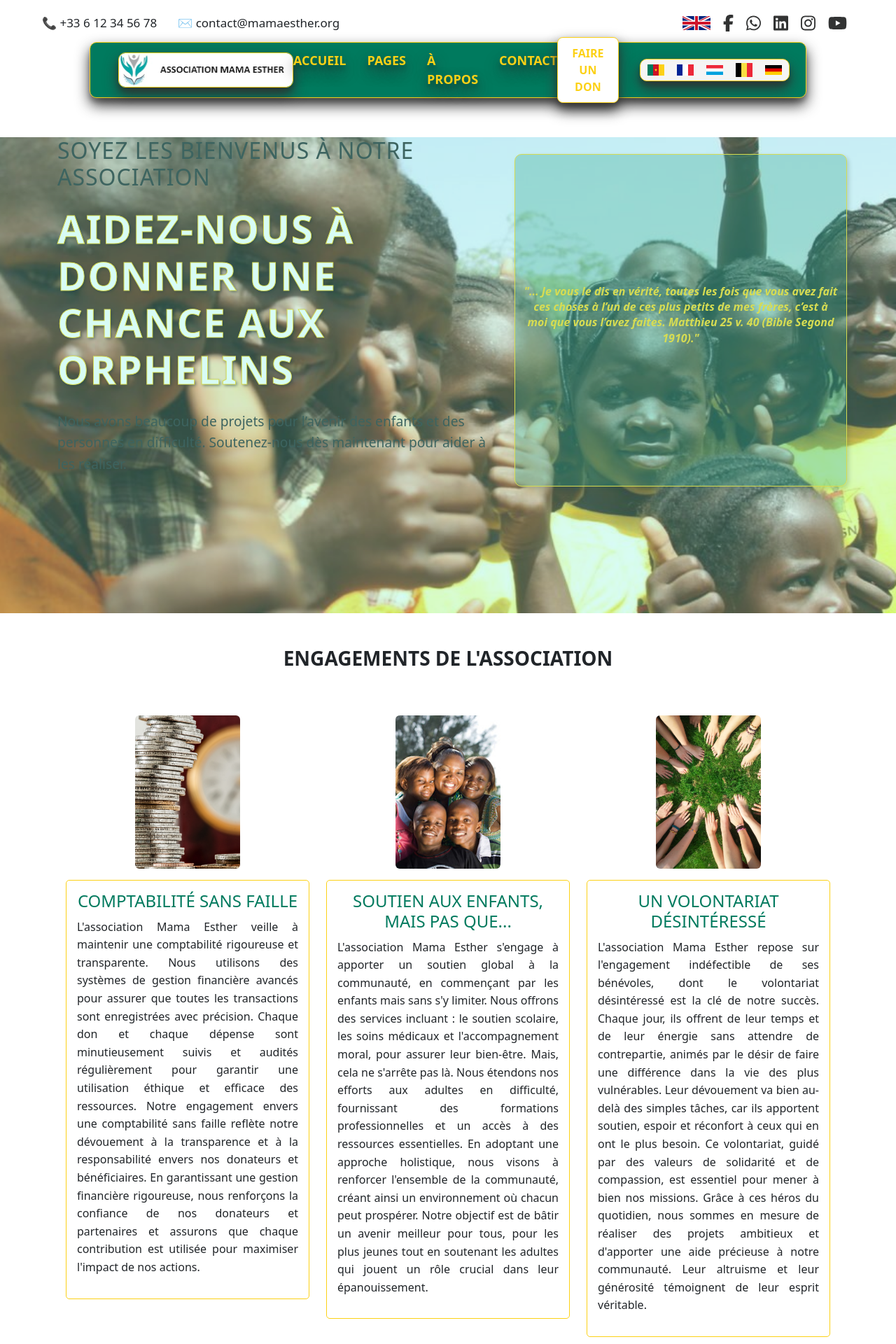
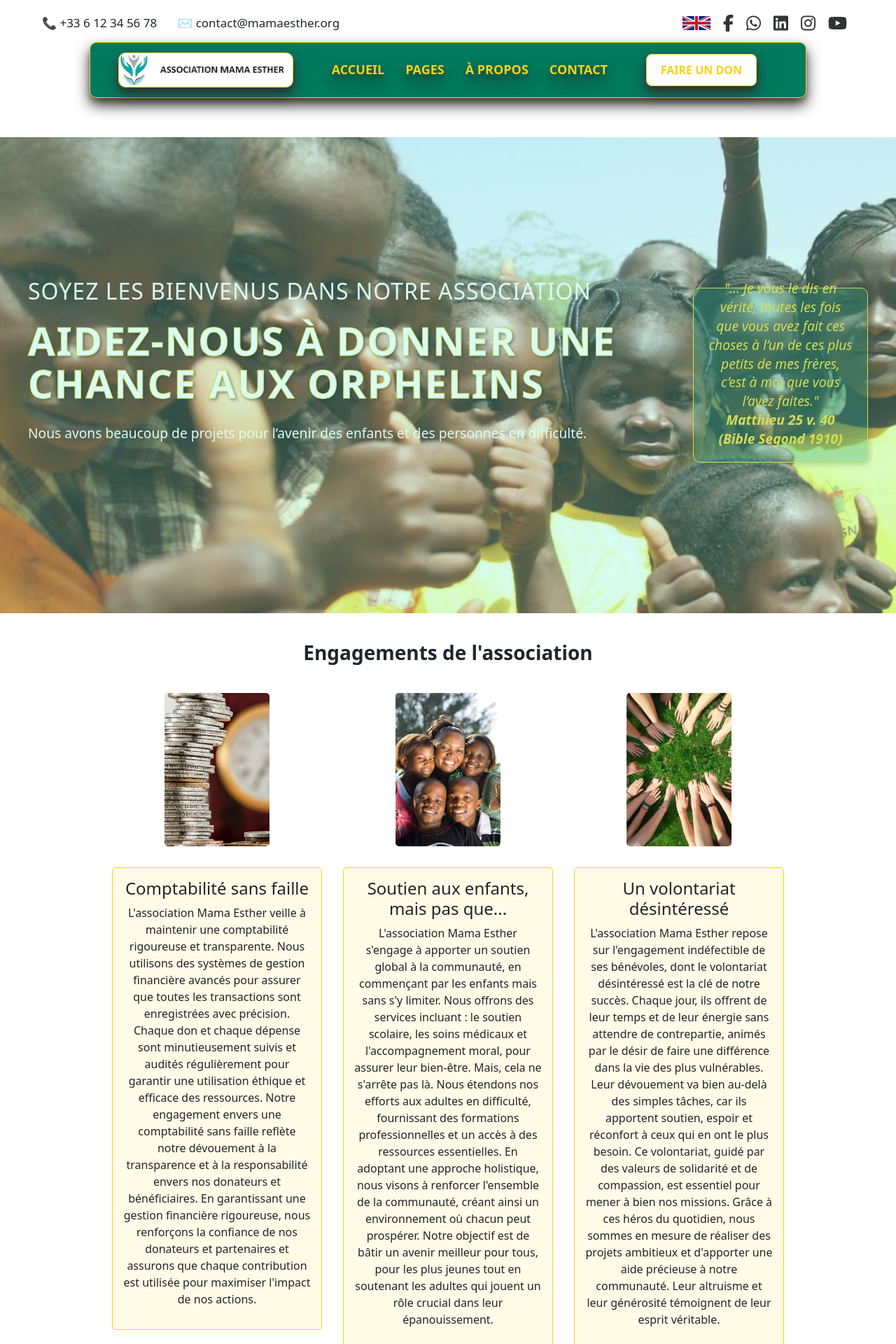
Before and after one commit to PapaG57/mama-esther-v5, a React (Vite) app: page / in a window 1280 px wide. Shown: the top 1920 px of the page at 70% size. Built offline with nearby package versions, Linux system fonts and the light colour scheme; some icons are missing.

Commit message:
corrections codes pour ajustements et finitions

```diff
--- a/index.html
+++ b/index.html
@@ -16,6 +16,9 @@
       rel="stylesheet"
       href="https://cdn.jsdelivr.net/gh/lipis/flag-icons@7.3.2/css/flag-icons.min.css" />
 
+    <link rel="stylesheet"
+      href="https://cdn.jsdelivr.net/npm/bootstrap@5.3.0/dist/css/bootstrap.min.css">
+
     <!-- Ton CSS personnalisé chargé après Bootstrap -->
     <link rel="stylesheet" href="/src/styles/header.css" />
     <link rel="stylesheet" href="/src/index.css" />
--- a/src/components/Header.jsx
+++ b/src/components/Header.jsx
@@ -11,10 +11,7 @@ import "../styles/header.css";
 import useScrollNavbar from "../utils/navbar";
 
 function Header() {
-  // Créez un ref que nous passerons à useScrollNavbar
   const navbarRef = useRef(null);
-
-  // Passez la référence au hook
   useScrollNavbar(navbarRef);
 
   return (
@@ -49,17 +46,13 @@ function Header() {
           </div>
         </div>
 
-        {/* Navbar – on ajoute le ref ici */}
+        {/* Navbar */}
         <nav className="custom-navbar" ref={navbarRef}>
           <div className="custom-navbar-container">
-            {/* Logo à gauche */}
+            {/* Logo */}
             <a className="custom-navbar-logo" href="/">
               <img src="/assets/logo-long.png" alt="Logo Association" />
             </a>
-            {/* Bouton de menu pour mobile (si besoin) */}
-            <button className="custom-navbar-toggle" type="button">
-              <span className="custom-navbar-icon"></span>
-            </button>
             {/* Liens de navigation */}
             <div className="custom-navbar-links">
               <ul className="custom-nav-list">
@@ -86,69 +79,35 @@ function Header() {
               </ul>
             </div>
             {/* Bouton "Don" */}
-            <button className="don-button text-uppercase">Faire un Don</button>
-            {/* Drapeaux à droite */}
-            <div className="flag-icons">
-              <img
-                src="/assets/flags/CM.svg"
-                alt="Drapeau Cameroun"
-                className="flag-icon me-2"
-                title="Cameroun"
-              />
-              <img
-                src="/assets/flags/FR.svg"
-                alt="Drapeau France"
-                className="flag-icon me-2"
-                title="France"
-              />
-              <img
-                src="/assets/flags/LU.svg"
-                alt="Drapeau Luxembourg"
-                className="flag-icon me-2"
-                title="Luxembourg"
-              />
-              <img
-                src="/assets/flags/BE.svg"
-                alt="Drapeau Belgique"
-                className="flag-icon me-2"
-                title="Belgique"
-              />
-              <img
-                src="/assets/flags/DE.svg"
-                alt="Drapeau Allemagne"
-                className="flag-icon"
-                title="Allemagne"
-              />
-            </div>
+            <button className="don-button">Faire un Don</button>
           </div>
         </nav>
 
-        {/* Zone principale du header */}
-        <div className="header-main position-relative">
+        {/* Header Principal */}
+        <div className="header-main">
           <div className="header-overlay"></div>
-          <div className="container">
-            <div className="row align-items-center">
-              <div className="col-md-7 header-text-block">
+          <div className="header-container">
+            <div className="header-text-block">
               <h2 className="header-subtitle">
-                  Soyez les bienvenus à notre association
+                Soyez les bienvenus dans notre association
               </h2>
               <h1 className="header-title">
                 Aidez-nous à donner une chance aux orphelins
               </h1>
               <p className="header-text">
-                  Nous avons beaucoup de projets pour l’avenir des enfants et
-                  des personnes en difficulté. Soutenez-nous dès maintenant pour
-                  aider à les réaliser.
+                Nous avons beaucoup de projets pour l’avenir des enfants et des
+                personnes en difficulté.
               </p>
             </div>
-              <div className="col-md-5 bible-card">
+            <div className="bible-card">
               <p className="bible-verse">
                 "... Je vous le dis en vérité, toutes les fois que vous avez
-                  fait ces choses à l’un de ces plus petits de mes frères, c’est
-                  à moi que vous l’avez faites. Matthieu 25 v. 40 (Bible Segond
-                  1910)."
+                fait ces choses à l’un de ces plus petits de mes frères, c’est à
+                moi que vous l’avez faites."
+                <p className="bible-verse-strong">
+                  Matthieu 25 v. 40 (Bible Segond 1910)
                 </p>
-              </div>
+              </p>
             </div>
           </div>
         </div>
--- a/src/pages/Home.jsx
+++ b/src/pages/Home.jsx
@@ -1,135 +1,101 @@
 import React from "react";
-import "bootstrap/dist/css/bootstrap.min.css";
 import "../styles/home.css";
 
 function Home() {
   return (
-    <main className="container">
+    <main className="home-container">
       {/* Engagement Area Section */}
-      <section className="engagement-area py-5">
-        <div className="container">
+      <section className="engagement-area">
         {/* Titre centré */}
-          <div className="row justify-content-center">
-            <div className="col-lg-6 text-center">
-              <div
-                id="engagement1"
-                className="section_title mb-5 text-uppercase"
-              >
-                <h3>
-                  <span>Engagements de l'association</span>
-                </h3>
-              </div>
-            </div>
+        <div className="section-title">
+          <h3>Engagements de l'association</h3>
         </div>
 
         {/* Liste des engagements */}
-          <div className="row comment-list py-3">
+        <div className="engagement-list">
           {/* Engagement 1 */}
-            <article className="col-12 col-md-4 mb-4">
-              <div className="d-flex flex-column align-items-center">
-                <div className="thumbnail mb-3">
+          <article className="engagement-item">
+            <div className="thumbnail">
               <img
                 src="assets/comptabilite.png"
-                    alt="pièces de monnaie empilées"
-                    className="img-fluid rounded"
+                alt="Pièces de monnaie empilées"
               />
             </div>
-                <div className="desc text-center">
-                  <div id="engagement2" className="mb-2">
-                    <h4 className="text-uppercase text-primary">
-                      Comptabilité sans faille
-                    </h4>
-                  </div>
-                  <p className="comment text-justify text-dark">
-                    L'association Mama Esther veille à maintenir une
-                    comptabilité rigoureuse et transparente. Nous utilisons des
-                    systèmes de gestion financière avancés pour assurer que
-                    toutes les transactions sont enregistrées avec précision.
-                    Chaque don et chaque dépense sont minutieusement suivis et
-                    audités régulièrement pour garantir une utilisation éthique
-                    et efficace des ressources. Notre engagement envers une
-                    comptabilité sans faille reflète notre dévouement à la
-                    transparence et à la responsabilité envers nos donateurs et
-                    bénéficiaires. En garantissant une gestion financière
-                    rigoureuse, nous renforçons la confiance de nos donateurs et
-                    partenaires et assurons que chaque contribution est utilisée
-                    pour maximiser l'impact de nos actions.
+            <div className="desc">
+              <h4>Comptabilité sans faille</h4>
+              <p>
+                L'association Mama Esther veille à maintenir une comptabilité
+                rigoureuse et transparente. Nous utilisons des systèmes de
+                gestion financière avancés pour assurer que toutes les
+                transactions sont enregistrées avec précision. Chaque don et
+                chaque dépense sont minutieusement suivis et audités
+                régulièrement pour garantir une utilisation éthique et efficace
+                des ressources. Notre engagement envers une comptabilité sans
+                faille reflète notre dévouement à la transparence et à la
+                responsabilité envers nos donateurs et bénéficiaires. En
+                garantissant une gestion financière rigoureuse, nous renforçons
+                la confiance de nos donateurs et partenaires et assurons que
+                chaque contribution est utilisée pour maximiser l'impact de nos
+                actions.
               </p>
-                </div>
             </div>
           </article>
 
           {/* Engagement 2 */}
-            <article className="col-12 col-md-4 mb-4">
-              <div className="d-flex flex-column align-items-center">
-                <div className="thumbnail mb-3">
+          <article className="engagement-item">
+            <div className="thumbnail">
               <img
                 src="assets/soutien.png"
-                    alt="portrait de cinq jeunes enfants Africains"
-                    className="img-fluid rounded"
+                alt="Portrait de cinq jeunes enfants Africains"
               />
             </div>
-                <div className="desc text-center">
-                  <div className="mb-2">
-                    <h4 className="text-uppercase text-primary">
-                      Soutien aux enfants, mais pas que...
-                    </h4>
-                  </div>
-                  <p className="comment text-justify text-dark">
-                    L'association Mama Esther s'engage à apporter un soutien
-                    global à la communauté, en commençant par les enfants mais
-                    sans s'y limiter. Nous offrons des services incluant : le
-                    soutien scolaire, les soins médicaux et l'accompagnement
-                    moral, pour assurer leur bien-être. Mais, cela ne s'arrête
-                    pas là. Nous étendons nos efforts aux adultes en difficulté,
-                    fournissant des formations professionnelles et un accès à
-                    des ressources essentielles. En adoptant une approche
-                    holistique, nous visons à renforcer l'ensemble de la
-                    communauté, créant ainsi un environnement où chacun peut
-                    prospérer. Notre objectif est de bâtir un avenir meilleur
-                    pour tous, pour les plus jeunes tout en soutenant les
-                    adultes qui jouent un rôle crucial dans leur épanouissement.
+            <div className="desc">
+              <h4>Soutien aux enfants, mais pas que...</h4>
+              <p>
+                L'association Mama Esther s'engage à apporter un soutien global
+                à la communauté, en commençant par les enfants mais sans s'y
+                limiter. Nous offrons des services incluant : le soutien
+                scolaire, les soins médicaux et l'accompagnement moral, pour
+                assurer leur bien-être. Mais, cela ne s'arrête pas là. Nous
+                étendons nos efforts aux adultes en difficulté, fournissant des
+                formations professionnelles et un accès à des ressources
+                essentielles. En adoptant une approche holistique, nous visons à
+                renforcer l'ensemble de la communauté, créant ainsi un
+                environnement où chacun peut prospérer. Notre objectif est de
+                bâtir un avenir meilleur pour tous, pour les plus jeunes tout en
+                soutenant les adultes qui jouent un rôle crucial dans leur
+                épanouissement.
               </p>
-                </div>
             </div>
           </article>
 
           {/* Engagement 3 */}
-            <article className="col-12 col-md-4 mb-4">
-              <div className="d-flex flex-column align-items-center">
-                <div className="thumbnail mb-3">
+          <article className="engagement-item">
+            <div className="thumbnail">
               <img
                 src="assets/volontariat.png"
-                    alt="rassemblement de mains et de pieds en cercle sur le gazon"
-                    className="img-fluid rounded"
+                alt="Rassemblement de mains et de pieds en cercle"
               />
             </div>
-                <div className="desc text-center">
-                  <div className="mb-2">
-                    <h4 className="text-uppercase text-primary">
-                      Un volontariat désintéressé
-                    </h4>
-                  </div>
-                  <p className="comment text-justify text-dark">
-                    L'association Mama Esther repose sur l'engagement
-                    indéfectible de ses bénévoles, dont le volontariat
-                    désintéressé est la clé de notre succès. Chaque jour, ils
-                    offrent de leur temps et de leur énergie sans attendre de
-                    contrepartie, animés par le désir de faire une différence
-                    dans la vie des plus vulnérables. Leur dévouement va bien
-                    au-delà des simples tâches, car ils apportent soutien,
-                    espoir et réconfort à ceux qui en ont le plus besoin. Ce
-                    volontariat, guidé par des valeurs de solidarité et de
-                    compassion, est essentiel pour mener à bien nos missions.
-                    Grâce à ces héros du quotidien, nous sommes en mesure de
-                    réaliser des projets ambitieux et d'apporter une aide
-                    précieuse à notre communauté. Leur altruisme et leur
-                    générosité témoignent de leur esprit véritable.
+            <div className="desc">
+              <h4>Un volontariat désintéressé</h4>
+              <p>
+                L'association Mama Esther repose sur l'engagement indéfectible
+                de ses bénévoles, dont le volontariat désintéressé est la clé de
+                notre succès. Chaque jour, ils offrent de leur temps et de leur
+                énergie sans attendre de contrepartie, animés par le désir de
+                faire une différence dans la vie des plus vulnérables. Leur
+                dévouement va bien au-delà des simples tâches, car ils apportent
+                soutien, espoir et réconfort à ceux qui en ont le plus besoin.
+                Ce volontariat, guidé par des valeurs de solidarité et de
+                compassion, est essentiel pour mener à bien nos missions. Grâce
+                à ces héros du quotidien, nous sommes en mesure de réaliser des
+                projets ambitieux et d'apporter une aide précieuse à notre
+                communauté. Leur altruisme et leur générosité témoignent de leur
+                esprit véritable.
               </p>
             </div>
-              </div>
           </article>
-          </div>
         </div>
       </section>
     </main>
--- a/src/styles/header.css
+++ b/src/styles/header.css
@@ -1,3 +1,13 @@
+.container,
+.row,
+.col-md-6 {
+  all: unset !important; /* ✅ Supprime les styles Bootstrap */
+}
+
+* {
+  box-sizing: border-box; /* ✅ Assure un bon affichage */
+}
+
 /* ========================
   Top-Bar (Barre supérieure)
    ======================== */
@@ -185,6 +195,16 @@
 /* =====================================
     Partie principale du Header (Header Main)
      ===================================== */
+.container {
+  display: flex;
+  flex-direction: column;
+  align-items: center;
+  justify-content: center;
+  width: 100%;
+  height: 100%;
+  padding: 0;
+}
+
 .header-main {
   position: relative;
   z-index: 800;
@@ -199,6 +219,11 @@
 
 /* Overlay du Header */
 .header-overlay {
+  display: flex;
+  flex-direction: column;
+  align-items: center;
+  justify-content: center;
+  padding: 50px;
   position: absolute;
   top: 0;
   left: 0;
@@ -209,28 +234,23 @@
     245,
     220,
     0.3
-  ); /* Vert du drapeau Cameroun avec opacité */
-  display: flex;
-  flex-direction: column;
-  align-items: center;
-  justify-content: center;
-  padding: 50px;
+  ); /* vert avec opacité du drapeau Cameroun */
   z-index: 1;
 }
 
 /* (Optionnel) Conteneur du contenu textuel */
-.header-content {
-  position: relative;
-  z-index: 2;
+.header-container {
   display: flex;
   flex-direction: row;
-  align-items: flex-start;
+  align-items: center;
   justify-content: space-between;
-  padding: 100px 20px;
-  color: #ffffff;
+  text-align: left;
   max-width: 1200px;
+  width: 100%;
+  height: 100%;
   margin: 0 auto;
   gap: 40px;
+  color: #ffffff;
 }
 
 /* Bloc contenant le texte (colonne de gauche) */
@@ -242,6 +262,7 @@
 /* Sous-titre */
 .header-subtitle {
   font-size: 2rem;
+  color: #ffffff;
   font-weight: 500;
   text-transform: uppercase;
   letter-spacing: 1px;
@@ -251,54 +272,65 @@
 /* Titre Principal */
 .header-title {
   font-size: 3.5rem;
+  color: #ffffff;
   font-weight: 700;
   text-transform: uppercase;
   letter-spacing: 2px;
   margin-bottom: 25px;
   text-shadow: 2px 2px 4px rgba(0, 0, 0, 0.6);
   -webkit-text-stroke: 1px #fcd116; /* Jaune du drapeau Cameroun */
-  color: #ffffff;
 }
 
 /* Texte descriptif */
 .header-text {
   font-size: 1.2rem;
+  color: #ffffff;
   line-height: 1.6;
   margin-bottom: 40px;
 }
 
 /* Bible Card (colonne de droite) */
 .bible-card {
-  background: rgba(0, 122, 94, 0.3); /* Vert du drapeau Cameroun avec opacité */
+  display: flex;
+  flex-direction: column;
+  align-items: center;
+  justify-content: center;
+  text-align: center;
+  background: rgba(0, 122, 94, 0.3); /* Vert du drapeau Cameroun */
   border: solid 1px #fcd116; /* Jaune du drapeau Cameroun */
   padding: 20px;
   border-radius: 10px;
-  width: 300px;
+  width: 250px;
+  height: 250px;
   aspect-ratio: 1;
-  display: flex;
-  align-items: center;
-  justify-content: center;
-  text-align: center;
   box-shadow: 3px 3px 6px rgba(0, 0, 0, 0.2);
 }
 
 /* Texte biblique */
 .bible-verse {
-  font-size: 1rem;
+  font-size: 1.2rem;
   font-style: italic;
   line-height: 1.4;
-  color: #fcd116; /* Jaune du drapeau Cameroun */
-  font-weight: bold;
+  color: #fcd116;
+  font-weight: 300;
+}
+
+.bible-verse-strong {
+  font-weight: 900; /* "Matthieu 25 v. 40 (Bible Segond 1910)" en gras */
 }
 
 /* =====================================
     Réactivité sur petits écrans (Responsive)
      ===================================== */
-@media (max-width: 600px) {
-  .top-bar-container {
-    flex-direction: column;
+@media (max-width: 768px) {
+  .header-content {
+    flex-direction: column !important; /* ✅ Passe en colonne sur mobile */
+    align-items: center !important;
+    text-align: center !important;
   }
-  .social-icons {
-    margin-top: 10px;
+
+  .bible-card {
+    width: 180px;
+    height: 180px;
   }
 }
--- a/src/styles/home.css
+++ b/src/styles/home.css
@@ -1,48 +1,66 @@
+/* Conteneur principal */
+.home-container {
+  max-width: 1200px;
+  margin: 0 auto;
+  padding: 40px;
+}
+
 /* Titre de section */
-.section_title h3 {
+.section-title {
+  text-align: center;
+  margin-bottom: 40px;
+}
+
+.section-title h3 {
   font-size: 28px;
   font-weight: bold;
-  margin: 0;
 }
 
-/* (Optionnel) Pour un margin-bottom personnalisé */
-.mb-55 {
-  margin-bottom: 55px;
+/* Liste des engagements */
+.engagement-list {
+  display: flex;
+  flex-wrap: wrap;
+  justify-content: center;
+  gap: 30px;
 }
 
-/* Texte de commentaire */
-.comment {
-  margin-top: 10px;
-  font-size: 16px;
-  line-height: 1.6;
+/* Article engagement */
+.engagement-item {
+  display: flex;
+  flex-direction: column;
+  align-items: center;
+  gap: 30px;
+  width: 300px;
+  text-align: center;
 }
 
-/* Alignement du texte si besoin (Bootstrap ne contient plus text-justify) */
-.text-justify {
-  text-align: justify;
-}
-
-/* Override de .text-primary pour utiliser le vert du drapeau Camerounais */
-.text-primary {
-  color: #007a5e !important;
-}
-
-/* Bloc de description (texte) avec border et padding */
-.desc {
-  flex: 1;
-  border: 1px solid #fcd116; /* Jaune du drapeau Camerounais */
-  padding: 15px;
+/* Images */
+.thumbnail img {
+  width: 150px;
+  max-width: 100%;
   border-radius: 5px;
 }
 
-/* Style de la vignette d'image */
-.thumbnail {
-  margin-bottom: 15px; /* Pour espacer l'image du bloc texte */
-  flex-shrink: 0;
+/* Bloc de description */
+.desc {
+  border: 1px solid #fcd116;
+  padding: 15px;
+  border-radius: 5px;
+  background-color: rgba(252, 209, 22, 0.1);
 }
 
-.thumbnail img {
-  width: 150px; /* Largeur fixe pour l'image */
-  max-width: 100%; /* Pour s'assurer de la responsivité */
-  border-radius: 5px;
+/* Responsive : ajustement pour petits écrans */
+@media (max-width: 768px) {
+  .engagement-list {
+    flex-direction: column;
+    align-items: center;
+  }
+
+  .engagement-item {
+    width: 90%;
+  }
+
+  .thumbnail img {
+    width: 120px;
+  }
 }
```
Lines whose indentation alone changed are shown as unchanged.
